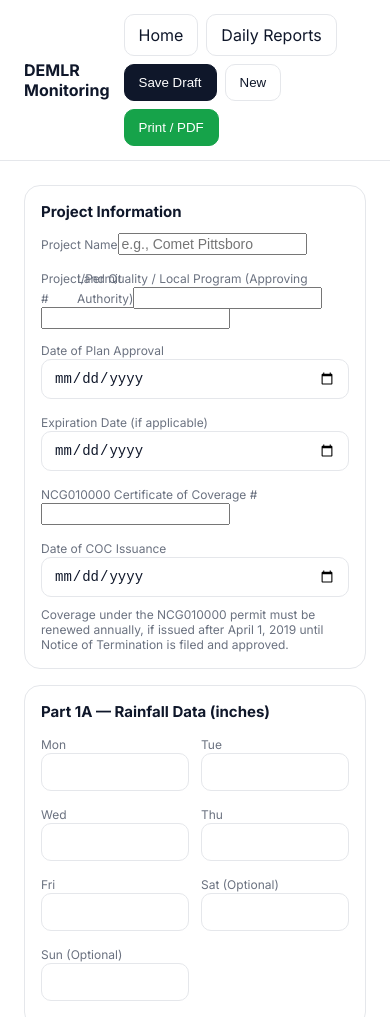
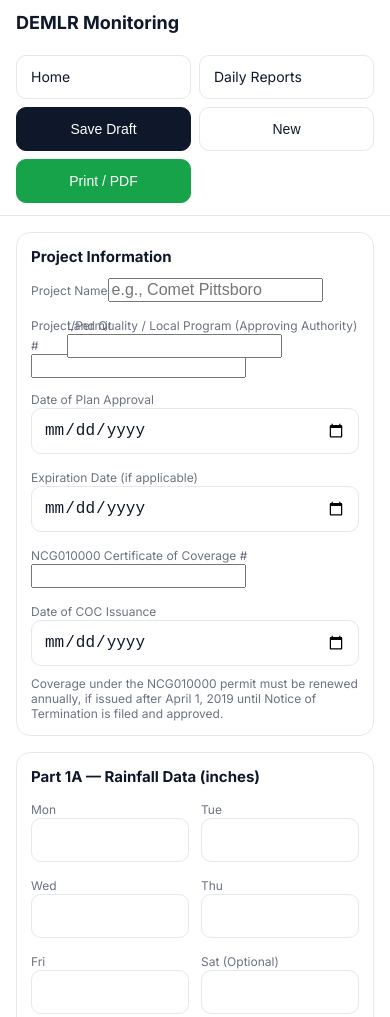
Before and after one commit to Directory1015/Dailiy-Report-Template, a plain HTML site: page demlr.html in a window 390 px wide. Shown: the top 1017 px of the page. Drawn offline with Linux system fonts and the light colour scheme.

Commit message:
Update demlr.html

```diff
--- a/demlr.html
+++ b/demlr.html
@@ -2,9 +2,15 @@
 <html lang="en">
 <head>
   <meta charset="UTF-8"/>
-  <meta name="viewport" content="width=device-width, initial-scale=1"/>
+  <meta name="viewport" content="width=device-width, initial-scale=1.0, maximum-scale=1.0, user-scalable=no"/>
   <title>DEMLR Monitoring</title>
   <meta name="description" content="DEMLR monitoring form — fill in the blanks and save drafts locally."/>
+
+  <!-- iOS Specific Meta Tags -->
+  <meta name="apple-mobile-web-app-capable" content="yes">
+  <meta name="apple-mobile-web-app-status-bar-style" content="default">
+  <meta name="apple-mobile-web-app-title" content="DEMLR">
+
   <link rel="preconnect" href="https://fonts.googleapis.com">
   <link rel="preconnect" href="https://fonts.gstatic.com" crossorigin>
   <link href="https://fonts.googleapis.com/css2?family=Inter:wght@300;400;600;700&display=swap" rel="stylesheet">
@@ -13,7 +19,20 @@
       --ink:#0f172a; --bg:#ffffff; --card:#ffffff; --muted:#6b7280; --border:#e5e7eb; --ok:#16a34a;
     }
     *{box-sizing:border-box}
-    html,body{margin:0;padding:0;background:var(--bg);color:var(--ink);font-family:Inter,system-ui,Segoe UI,Roboto,Helvetica,Arial,sans-serif}
+    html{
+      -webkit-overflow-scrolling:touch;
+      -webkit-text-size-adjust:100%;
+    }
+    html,body{
+      margin:0;
+      padding:0;
+      background:var(--bg);
+      color:var(--ink);
+      font-family:Inter,system-ui,-apple-system,BlinkMacSystemFont,Segoe UI,Roboto,Helvetica,Arial,sans-serif;
+    }
+    body{
+      padding:env(safe-area-inset-top) env(safe-area-inset-right) env(safe-area-inset-bottom) env(safe-area-inset-left);
+    }
     a{color:#0ea5e9;text-decoration:none}
     .wrap{max-width:1100px;margin:0 auto;padding:24px}
 
@@ -21,8 +40,22 @@
     .top{display:flex;align-items:center;gap:14px;max-width:1100px;margin:0 auto;padding:14px 24px}
     .brand{font-weight:800}
     .actions{margin-left:auto;display:flex;gap:8px;flex-wrap:wrap}
-    button,.btn{border:1px solid var(--border);background:#fff;color:var(--ink);padding:10px 14px;border-radius:10px;cursor:pointer;display:inline-block;text-decoration:none}
+    button,.btn{
+      border:1px solid var(--border);
+      background:#fff;
+      color:var(--ink);
+      padding:10px 14px;
+      border-radius:10px;
+      cursor:pointer;
+      display:inline-block;
+      text-decoration:none;
+      -webkit-tap-highlight-color:transparent;
+      touch-action:manipulation;
+      user-select:none;
+      -webkit-user-select:none;
+    }
     button:hover,.btn:hover{background:#f3f4f6}
+    button:active,.btn:active{transform:scale(0.96)}
     .btn.primary{background:var(--ink);color:#fff;border-color:var(--ink)}
     .btn.ok{background:var(--ok);color:#fff;border-color:var(--ok)}
     .btn.warn{background:#b45309;color:#fff;border-color:#b45309}
@@ -38,56 +71,127 @@
     /* Inputs */
     input[type="text"],input[type="number"],input[type="date"],input[type="datetime-local"],
     input[type="email"],input[type="time"],select,textarea{
-      width:100%;padding:10px 12px;border-radius:10px;border:1px solid var(--border);background:#fff;color:var(--ink);
+      width:100%;
+      padding:10px 12px;
+      border-radius:10px;
+      border:1px solid var(--border);
+      background:#fff;
+      color:var(--ink);
+      font-size:16px;
+      -webkit-appearance:none;
+      appearance:none;
     }
     textarea{min-height:110px;resize:vertical}
     .checklist{display:grid;gap:8px}
+    .checklist label{display:flex;align-items:center;gap:8px;font-size:14px;color:var(--ink)}
+    .checklist input[type="checkbox"]{width:20px;height:20px;accent-color:var(--ink)}
     .tools{display:flex;gap:8px;flex-wrap:wrap;margin:8px 0 0}
 
     /* Tables */
-    table{width:100%;border-collapse:collapse;table-layout:fixed} /* fixed + wrapping = no overlap */
+    table{width:100%;border-collapse:collapse;table-layout:fixed}
     th,td{border:1px solid var(--border);padding:8px;text-align:left;vertical-align:top;overflow-wrap:anywhere;word-break:normal;white-space:normal}
     th{background:#f8fafc}
     .tight td,.tight th{padding:6px}
     .small{font-size:12px;color:var(--muted)}
     .info{background:#f8fafc;border:1px solid var(--border);border-radius:10px;padding:10px}
 
-    /* Scroll wrapper for wide tables (unclipped on print) */
-    .scrollwrap{overflow:auto;margin-top:8px;border-radius:10px}
-    .scrollwrap table{min-width:900px} /* keeps columns readable on small screens */
+    /* Scroll wrapper for wide tables */
+    .scrollwrap{overflow:auto;margin-top:8px;border-radius:10px;-webkit-overflow-scrolling:touch}
+    .scrollwrap table{min-width:900px}
 
-    /* Y/N/NA cells (pure HTML label = clickable) */
+    /* Y/N/NA cells */
     .ynna-cell{padding:0}
     .ynna-cell label.selector{
       display:flex;align-items:center;justify-content:center;
       width:100%;height:100%;cursor:pointer;padding:6px;
+      -webkit-tap-highlight-color:transparent;
     }
-    .ynna-cell input[type="radio"]{width:18px;height:18px;accent-color:currentColor}
+    .ynna-cell input[type="radio"]{width:20px;height:20px;accent-color:currentColor}
 
+    /* Mobile optimizations */
     @media (max-width:900px){
       .row{grid-template-columns:repeat(6,1fr)}
+
+      .wrap{
+        padding:16px;
+        padding-bottom:calc(16px + env(safe-area-inset-bottom));
+      }
+
+      .top{
+        padding:12px 16px;
+        flex-wrap:wrap;
+      }
+
+      .brand{font-size:18px}
+
+      .actions{
+        width:100%;
+        margin-left:0;
+        margin-top:8px;
+      }
+
+      button,.btn{
+        padding:12px 14px;
+        min-height:44px;
+        font-size:14px;
+      }
+
+      .card{padding:14px;border-radius:14px}
+      .card h2{font-size:15px}
+
+      input[type="text"],input[type="number"],input[type="date"],input[type="datetime-local"],
+      input[type="email"],input[type="time"],select,textarea{
+        padding:12px;
+        font-size:16px;
+      }
+
+      .scrollwrap{
+        margin-left:-14px;
+        margin-right:-14px;
+        border-radius:0;
+        padding:0 14px;
+      }
     }
+
     @media (max-width:700px){
-      th,td{padding:6px;font-size:12px}         /* tighten table text on phones */
-      .card h2{font-size:15px}
+      th,td{padding:6px;font-size:12px}
       .scrollwrap table{min-width:700px}
-      input,select,textarea{font-size:14px}
+      input,select,textarea{font-size:16px}
     }
+
     @media (max-width:600px){
       .row{grid-template-columns:repeat(2,1fr)}
       .scrollwrap table{min-width:650px}
+
+      .actions{
+        display:grid;
+        grid-template-columns:1fr 1fr;
+        gap:8px;
+      }
+
+      .actions .btn{
+        width:100%;
+      }
+    }
+
+    /* iPhone X and newer with notch */
+    @supports(padding:max(0px)){
+      body{
+        padding-left:max(0px, env(safe-area-inset-left));
+        padding-right:max(0px, env(safe-area-inset-right));
+      }
     }
 
     /* PRINT: unclip, let tables break nicely with repeating headers */
     @media print{
       header,.actions,.tools,.btn{display:none !important}
-      body{background:#fff !important;color:#000 !important}
+      body{background:#fff !important;color:#000 !important;padding:0 !important}
       .card{break-inside:avoid;border:1px solid #000 !important}
-      .scrollwrap{overflow:visible !important}          /* <-- key fix: no clipping */
+      .scrollwrap{overflow:visible !important}
       table{width:100% !important;min-width:auto !important}
-      thead{display:table-header-group}                 /* repeat header each page */
+      thead{display:table-header-group}
       tfoot{display:table-footer-group}
-      tr{page-break-inside:avoid}                       /* don’t split a row */
+      tr{page-break-inside:avoid}
       input,select,textarea{background:#fff !important;color:#000 !important;-webkit-text-fill-color:#000 !important;border:1px solid #000 !important}
       th,td{border-color:#000 !important;color:#000 !important}
       th{background:#fff !important;color:#000 !important}
@@ -160,7 +264,7 @@
       <!-- Part 2 -->
       <div class="card">
         <h2>Part 2 — Stormwater Plans &amp; Controls</h2>
-        <div class="small">For each item, select Y / N / N/A. All “No” items should be referenced and corrected in Part 3A.</div>
+        <div class="small">For each item, select Y / N / N/A. All "No" items should be referenced and corrected in Part 3A.</div>
 
         <!-- 2A -->
         <h3 class="small" style="margin-top:12px">Part 2A: Storm Water Plans and Related Documents</h3>
@@ -367,12 +471,11 @@
     </section>
   </div>
 
-  <!-- JS: radios work via labels; below is save/restore + tables -->
   <script>
   (function(){
     function $(s,r){return (r||document).querySelector(s)}
     function $$(s,r){return Array.from((r||document).querySelectorAll(s))}
-    const STORAGE_KEY='demlrDrafts_v8'; // bump to bust old cache
+    const STORAGE_KEY='demlrDrafts_v8';
     let currentId=null;
     const uid=()=>Math.random().toString(36).slice(2)+Date.now().toString(36);
     const getDrafts=()=>{try{return JSON.parse(localStorage.getItem(STORAGE_KEY)||'[]')}catch(e){return[]}}
@@ -531,6 +634,16 @@
       seed();
       renderHistory();
     });
+
+    // Prevent double-tap zoom on iOS
+    let lastTouchEnd = 0;
+    document.addEventListener('touchend', function(event) {
+      const now = Date.now();
+      if (now - lastTouchEnd <= 300) {
+        event.preventDefault();
+      }
+      lastTouchEnd = now;
+    }, false);
   })();
   </script>
 </body>
```
